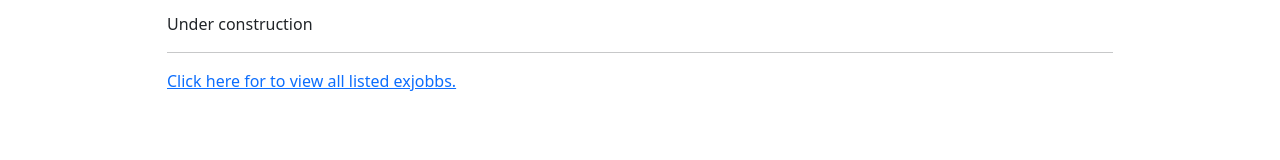
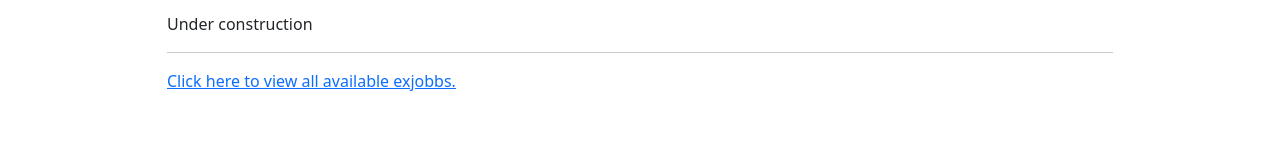
Before and after one commit to ImmVis/immvis.github.io, a Vue app: page / in a window 1280 px wide. Shown: the part 358-518 px from the top of the page. Built offline with nearby package versions, Linux system fonts and the light colour scheme.

Commit message:
Fix text

```diff
--- a/src/components/HomePage.vue
+++ b/src/components/HomePage.vue
@@ -8,7 +8,7 @@
 		<hr>
 
 		<router-link :to="{ name: 'ExjobbList' }" class="">
-			Click here for to view all listed exjobbs.
+			Click here to view all available exjobbs.
 		</router-link>
 	</div>
 </template>
```
Also changed, not shown: 7 other files (tests, documents, lock files or other folders).
